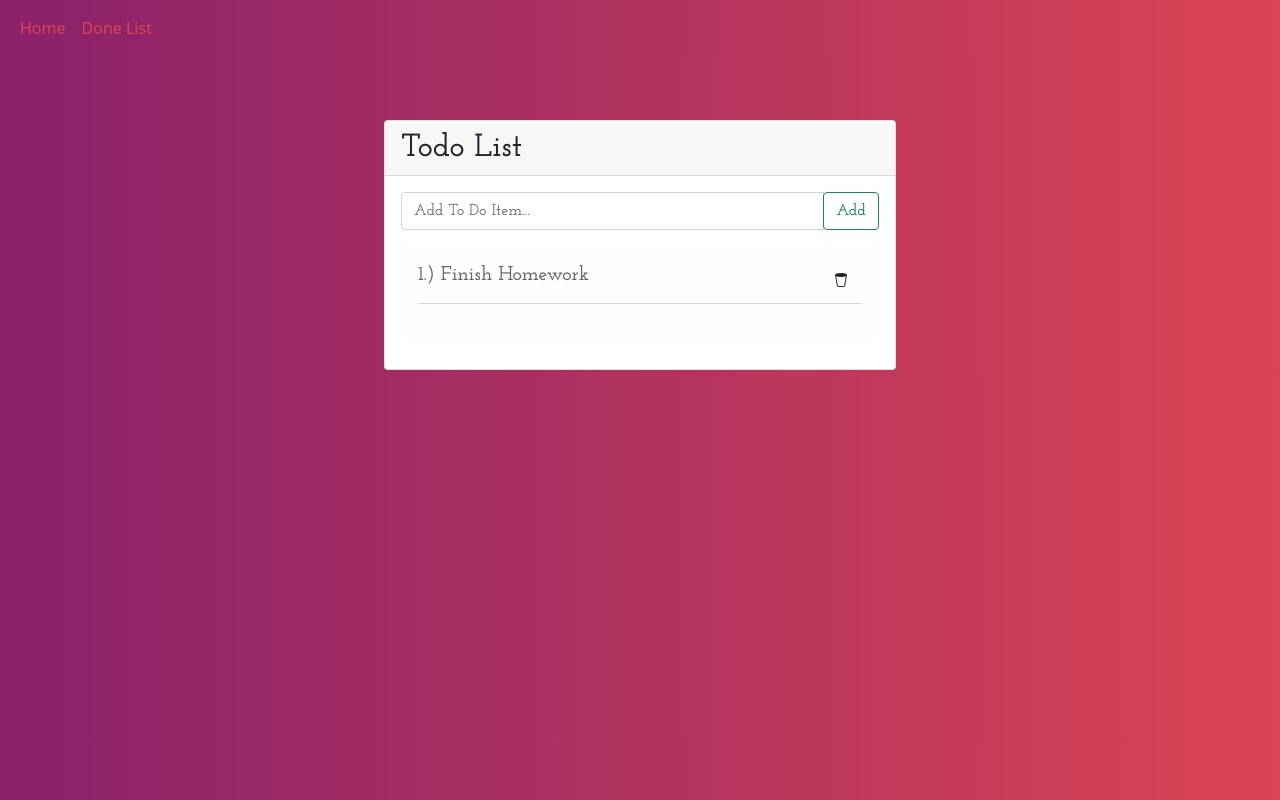
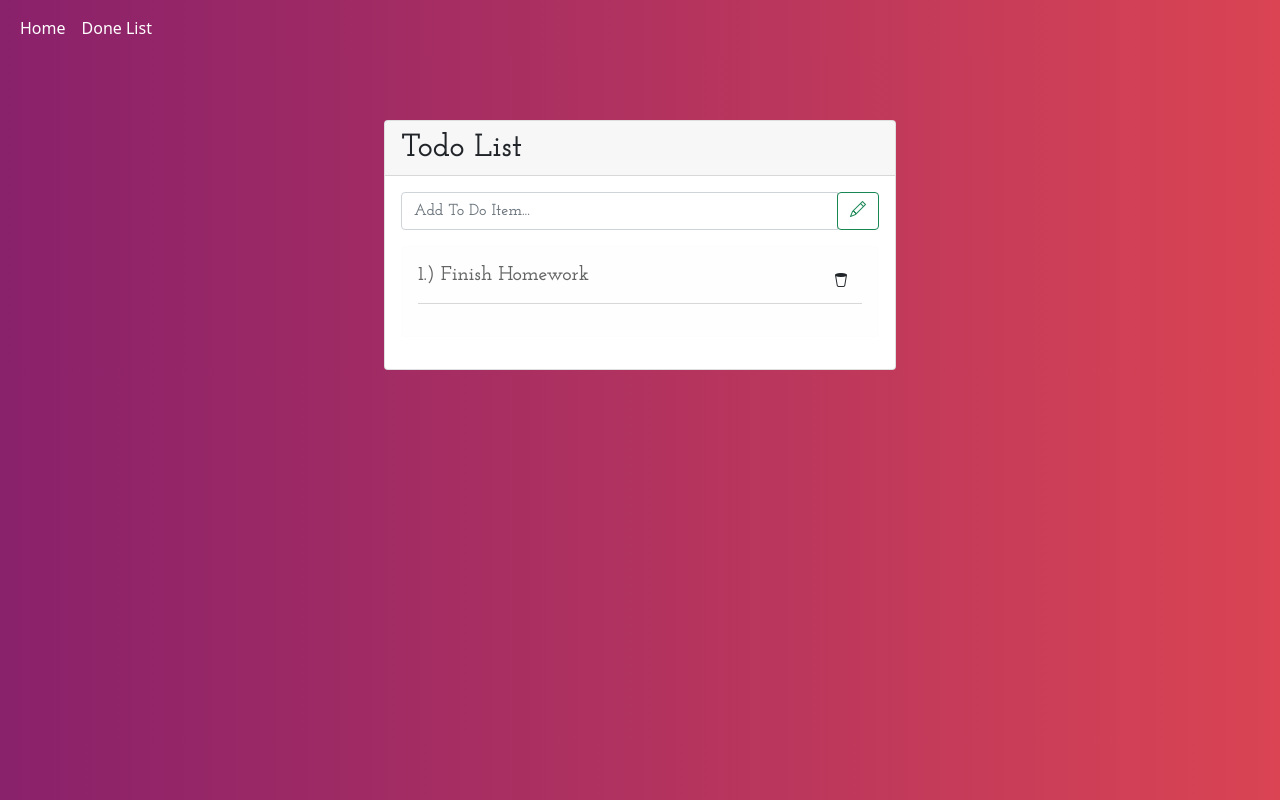
Before and after one commit to David-Salonga/React-Redux, a React (Create React App) app: page / in a window 1280 px wide. Built offline with nearby package versions, Linux system fonts and the light colour scheme; no server answers.

Commit message:
[React-ToDoList][Francis]  style: added css styling

```diff
--- a/package.json
+++ b/package.json
@@ -7,6 +7,7 @@
     "@testing-library/jest-dom": "^5.14.1",
     "@testing-library/react": "^11.2.7",
     "@testing-library/user-event": "^12.8.3",
+    "animate.css": "^4.1.1",
     "axios": "^0.21.1",
     "bootstrap": "^5.1.0",
     "react": "^17.0.2",
--- a/src/App.js
+++ b/src/App.js
@@ -4,6 +4,7 @@ import TodoList from './features/components/TodoList';
 import DoneList from './features/components/DoneList';
 import NotFound from './features/NotFoundPage/NotFound';
 import { BrowserRouter as Router,  Switch,  Route,  Link } from "react-router-dom";
+import "animate.css";
 
 
 function App() {
--- a/src/features/components/ToDoItem.js
+++ b/src/features/components/ToDoItem.js
@@ -25,8 +25,8 @@ function ToDoItem(props) {
     const todoStatus = todo.done ? "done" : "";
     return (
 
-        <div className={`alert alert-light ${todoStatus} text`} onClick={handleClick}>
-            <h5>{todo.id}.) {todo.text}
+        <div className={`alert alert-light ${todoStatus} text `} onClick={handleClick}>
+            <h5 className="animate__bounceIn">{todo.id}.) {todo.text}
             <button type="button" className="btn btn-link-danger btnRight btnRight" onClick={deleteClick}>
             <span aria-hidden="true"><i className="bi bi-trash2"></i></span>
             </button>
--- a/src/features/components/TodoForm.js
+++ b/src/features/components/TodoForm.js
@@ -27,7 +27,7 @@ function TodoForm() {
         <div className="input-group mb-3 todoForm text">
         <input type="text" className="form-control" placeholder="Add To Do Item..." value={text} onChange={handlerChange}/>
         <div className="input-group-append">
-        <button className="btn btn-outline-success" type="button" onClick={handlerAdd}>Add</button>
+        <button className="btn btn-outline-success" type="button" onClick={handlerAdd}><i className="bi bi-pencil"></i></button>
         </div>
         </div>
     )
--- a/src/features/components/TodoGroup.js
+++ b/src/features/components/TodoGroup.js
@@ -9,7 +9,7 @@ function TodoGroup() {
     const todoIds = useSelector(selectTodosId);
 
     return (
-        <div>
+        <div    >
             {todoIds.map((id) => (
                 <ToDoItem key={id} id={id}/>
             ))}
--- a/src/features/components/TodoList.js
+++ b/src/features/components/TodoList.js
@@ -5,6 +5,7 @@ import TodoGroup from './TodoGroup'
 import { useEffect } from 'react'
 import {useDispatch} from 'react-redux';
 import { AddTodos } from '../reducers/todosSlice';
+import "animate.css"
 
 function TodoList() {
 
--- a/src/styles/style.css
+++ b/src/styles/style.css
@@ -53,7 +53,7 @@ span:hover {
 }
 
 .navbar-nav .nav-item .nav-link {
-    color: #DA4453;
+    color: white;
 }
 .navbar-nav .nav-item.active .nav-link,
 .navbar-nav .nav-item:hover .nav-link {
```
Also changed, not shown: 1 other file (tests, documents, lock files or other folders).
